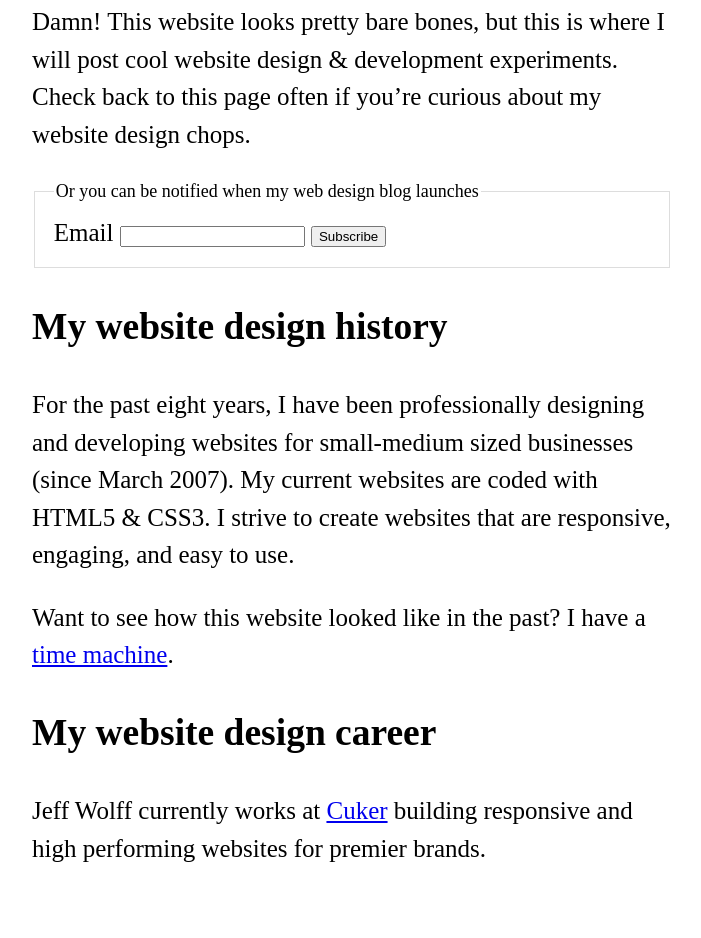
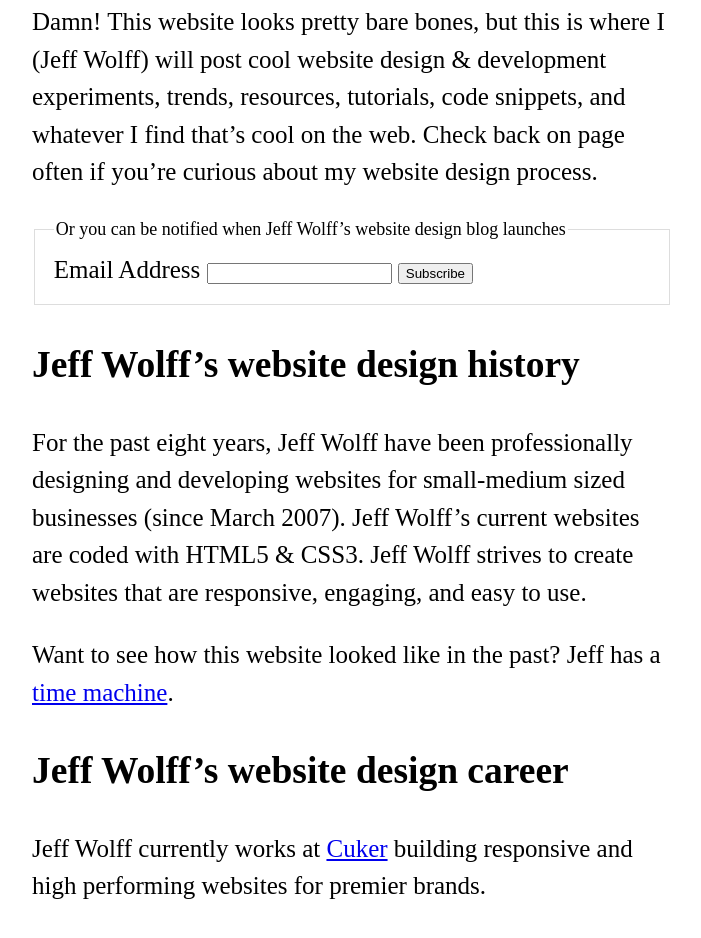
Before and after one commit to jeff-wolff/jeff-wolff.github.io, a plain HTML site: page index.html in a window 1280 px wide. Shown: the part 330-1268 px from the top of the page, without its empty margins (288-989 px from the left). Before the commit the page ends 1242 px from the top, so only its background shows below. Drawn offline with Linux system fonts and the light colour scheme.

Commit message:
main site

```diff
--- a/index.html
+++ b/index.html
@@ -51,22 +51,23 @@
 </head>
 <body>
 <span><span>Je</span>ff<span> Wol</span>ff</span>
-	<h1>Cool website design stuff coming soon</h1>
-	<p>Damn! This website looks pretty bare bones, but this is where I will post cool website design &amp; development experiments.  Check back to this page often if you’re curious about my website design chops.</p>
-	<form action="#">
+	<h1>Jeff’s cool website design blog coming soon</h1>
+	<p>Damn! This website looks pretty bare bones, but this is where I (Jeff Wolff) will post cool website design &amp; development experiments, trends, resources, tutorials, code snippets, and whatever I find that’s cool on the web.  Check back on page often if you’re curious about my website design process.</p>
+	<form action="https://tinyletter.com/jeffwolff" method="post" target="popupwindow" onsubmit="window.open('https://tinyletter.com/jeffwolff', 'popupwindow', 'scrollbars=yes,width=800,height=600');return true">
 	<fieldset>
-		<legend>Or you can be notified when my web design blog launches</legend>
-		<label for="email">Email</label>
-		<input type="text">
-		<input type="submit" name="email" id="email" value="Subscribe">
+		<legend>Or you can be notified when Jeff Wolff’s website design blog launches</legend>
+		<label for="email">Email Address</label>
+		<input type="email" name="email" id="tlemail" required>
+		<input type="hidden" value="1" name="embed"/>
+		<input type="submit" value="Subscribe">
 	</fieldset>
 	</form>
-	<h2>My website design history</h2>
-	<p>For the past eight years, I have been professionally designing and developing websites for small-medium sized businesses (since March 2007). My current websites are coded with HTML5 &amp; CSS3. I strive to create websites that are responsive, engaging, and easy to use.</p>
+	<h2>Jeff Wolff’s website design history</h2>
+	<p>For the past eight years, Jeff Wolff have been professionally designing and developing websites for small-medium sized businesses (since March 2007). Jeff Wolff’s current websites are coded with HTML5 &amp; CSS3. Jeff Wolff strives to create websites that are responsive, engaging, and easy to use.</p>
 
-	<p>Want to see how this website looked like in the past? I have a <a href="time_machine.html">time machine</a>.</p>
+	<p>Want to see how this website looked like in the past? Jeff has a <a href="time_machine.html">time machine</a>.</p>
 
-	<h2>My website design career</h2>
+	<h2>Jeff Wolff’s website design career</h2>
 	<p>Jeff Wolff currently works at <a href="http://cukeragency.com" rel="nofollow" target="_blank">Cuker</a> building responsive and high performing websites for premier brands.</p>
 </body>
 </html>
```
